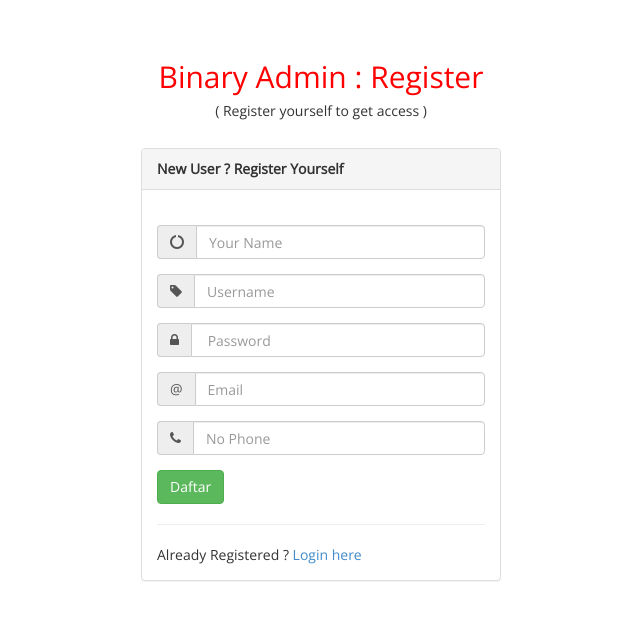
After one commit to GitAntarra/reklame, a CodeIgniter app: page /reklame/auth/register in a window 1280 px wide. The commit adds this page. Shown: the top 620 px of the page, without its empty margins (319-959 px from the left). Run offline with CodeIgniter, Linux system fonts and the light colour scheme.

Commit message:
register user done

```diff
--- a/application/controllers/Auth.php
+++ b/application/controllers/Auth.php
@@ -40,6 +40,52 @@ class Auth extends CI_Controller {
 		}
 	}
 
+	public function register(){
+		// if($this->session->userdata('user_login')){
+		// 	redirect('home');
+		// }
+
+        $data = array();
+
+        return $this->load->view('auth/register', $data);
+	}
+
+	public function registered(){
+		$getPost = $this->input->post();
+
+		try {
+			$insert = [
+				"nama"    => $getPost['nama'],
+				"username"    => $getPost['username'],
+				"email"   => $getPost['email'],
+				"password" => $getPost['password'],
+				"no_phone"     => $getPost['no_phone']
+			];
+			$this->db->insert('user', $insert);
+
+			$db_error = $this->db->error();
+
+			if ($db_error['code'] != 0) {
+				throw new Exception('Database error');
+			}
+
+			$this->session->set_flashdata('msg', 'register berhasil, silahkan login');
+			redirect(site_url('auth'));
+
+			// if($user){
+			// 	$this->session->set_flashdata('msg', 'login berhasil');
+			// 	$this->session->set_userdata('user_login', $user);
+			// 	redirect(site_url('home'));
+			// }else{
+			// 	$this->session->set_flashdata('msg', 'login Gagal');
+			// 	redirect(site_url('auth'));
+			// }
+		} catch (Exception $e) {
+			print_r($e);
+			// return $this->ResData(true, $db_error['code'], "Insert Failed", $db_error['message']);
+		}
+	}
+
 	public function logout(){
 		$this->session->sess_destroy();
 
--- a/application/views/auth/index.php
+++ b/application/views/auth/index.php
@@ -54,7 +54,7 @@
 
                             <button type="submit" class="btn btn-primary" name="login">Login</button>
                             <hr />
-                            Not register ? <a href="register.php">click here </a>
+                            Not register ? <a href="<?= base_url()?>auth/register">click here </a>
                         </form>
                         <?php if($this->session->flashdata('msg')){ ?>
                             <div class='alert alert-danger'><?php echo $this->session->flashdata('msg'); ?></div>
--- /dev/null
+++ b/application/views/auth/register.php
@@ -0,0 +1,80 @@
+<!DOCTYPE html>
+<html xmlns="http://www.w3.org/1999/xhtml">
+
+<head>
+    <meta charset="utf-8" />
+    <meta name="viewport" content="width=device-width, initial-scale=1.0" />
+    <title>Free Bootstrap Admin Template : Binary Admin</title>
+    <!-- BOOTSTRAP STYLES-->
+    <link rel="stylesheet" href="<?php echo base_url(); ?>/assets/css/bootstrap.css">
+    <!-- FONTAWESOME STYLES-->
+    <link rel="stylesheet" href="<?php echo base_url(); ?>/assets/css/font-awesome.css">
+    <!-- CUSTOM STYLES-->
+    <link rel="stylesheet" href="<?php echo base_url(); ?>/assets/css/custom.css">
+    <!-- GOOGLE FONTS-->
+    <link href='http://fonts.googleapis.com/css?family=Open+Sans' rel='stylesheet' type='text/css' />
+
+</head>
+
+<body>
+    <div class="container">
+        <div class="row text-center  ">
+            <div class="col-md-12">
+                <br /><br />
+                <h2> Binary Admin : Register</h2>
+
+                <h5>( Register yourself to get access )</h5>
+                <br />
+            </div>
+        </div>
+        <div class="row">
+
+            <div class="col-md-4 col-md-offset-4 col-sm-6 col-sm-offset-3 col-xs-10 col-xs-offset-1">
+                <div class="panel panel-default">
+                    <div class="panel-heading">
+                        <strong> New User ? Register Yourself </strong>
+                    </div>
+                    <div class="panel-body">
+                        <form method="post" action="<?= base_url() ?>auth/registered">
+                            <br />
+                            <div class="form-group input-group">
+                                <span class="input-group-addon"><i class="fa fa-circle-o-notch"></i></span>
+                                <input type="text" name="nama" class="form-control" placeholder="Your Name" />
+                            </div>
+                            <div class="form-group input-group">
+                                <span class="input-group-addon"><i class="fa fa-tag"></i></span>
+                                <input type="text" name="username" class="form-control" placeholder="Username" />
+                            </div>
+                            <div class="form-group input-group">
+                                <span class="input-group-addon"><i class="fa fa-lock"></i></span>
+                                <input name="password" type="password" class="form-control" placeholder=" Password" />
+                            </div>
+                            <div class="form-group input-group">
+                                <span class="input-group-addon">@</span>
+                                <input name="email" type="text" class="form-control" placeholder="Email" />
+                            </div>
+
+                            <div class="form-group input-group">
+                                <span class="input-group-addon"><i class="fa fa-phone"></i></span>
+                                <input name="no_phone" type="text" class="form-control" placeholder="No Phone" />
+                            </div>
+
+                            <button type="submit" class="btn btn-success" name="submit" type="submit">Daftar</button>
+                            <hr />
+                            Already Registered ? <a href="<?= base_url() ?>auth">Login here</a>
+                        </form>
+                    </div>
+
+                </div>
+            </div>
+            <?php if($this->session->flashdata('msg')){ ?>
+                <div class='alert alert-danger'><?php echo $this->session->flashdata('msg'); ?></div>
+            <?php } ?>
+        </div>
+    </div>
+
+
+
+</body>
+
+</html>
--- a/application/views/template/index.php
+++ b/application/views/template/index.php
@@ -13,8 +13,8 @@
 	<nav class="navbar navbar-default">
 		<div class="container">
 			<ul class="nav navbar-nav">
-				<li><a href="index.php"><img width="150" src="admin/assets/img/ran reklame.png" alt=""></a></li>
-				<li><a href="index.php">Home</a></li>
+				<li><a href="<?= base_url(); ?>"><img width="150" src="<?= base_url() ?>/assets/img/ran reklame.png" alt=""></a></li>
+				<li><a href="<?= base_url(); ?>">Home</a></li>
 				<li><a href="chart.php?username=<?= $user['username'] ?>">Cart</a></li>
 				<li <?php if(isset($user['nama'])) { echo 'style="display: none;"';}?>
 				><a href="login.php">Login</a></li>
```
